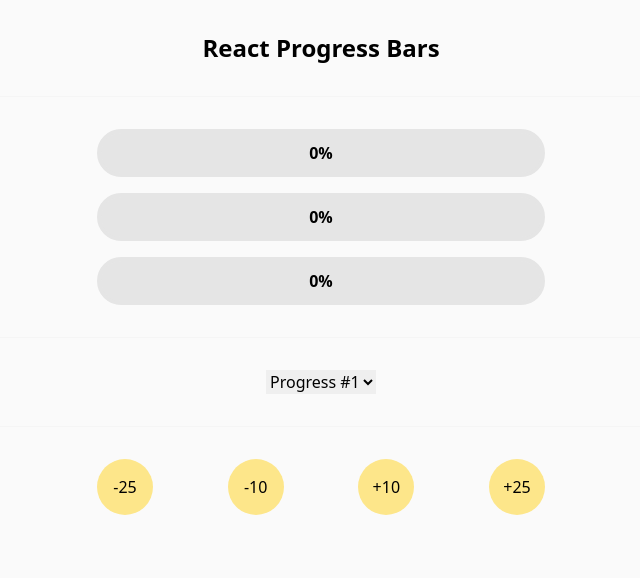
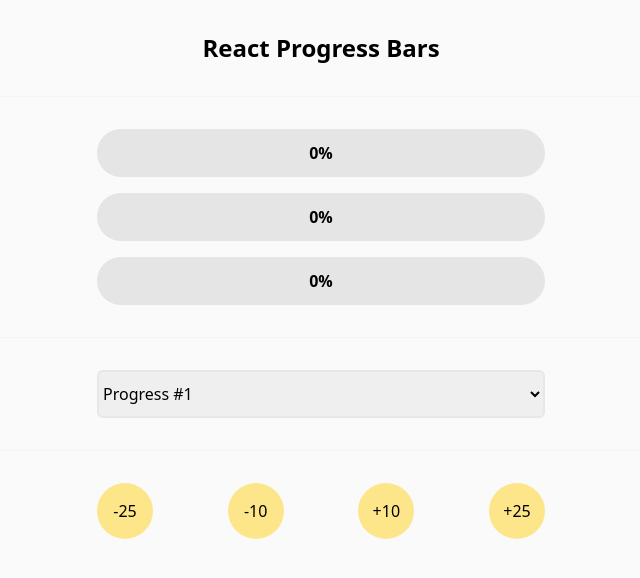
Before and after one commit to YaseenAlGailani/optus-progressbar, a Next.js app: page / in a window 1280 px wide. Shown: the top 578 px of the page, without its empty margins (319-959 px from the left). Built offline with nearby package versions, Linux system fonts and the light colour scheme.

Commit message:
refactor: extract Select

```diff
--- /dev/null
+++ b/components/Select.tsx
@@ -0,0 +1,27 @@
+import { ChangeEventHandler } from "react";
+
+export default function Select({
+  activeBar,
+  changeHandler,
+}: {
+  activeBar: number;
+  changeHandler: ChangeEventHandler;
+}) {
+  return (
+    <>
+      <label className="sr-only" htmlFor="barSelect">
+        Pick a progress bar
+      </label>
+      <select
+        className="w-full h-12 border-2 rounded-md"
+        id="barSelect"
+        value={activeBar}
+        onChange={changeHandler}
+      >
+        <option value={0}>Progress #1</option>
+        <option value={1}>Progress #2</option>
+        <option value={2}>Progress #3</option>
+      </select>
+    </>
+  );
+}
--- a/pages/index.tsx
+++ b/pages/index.tsx
@@ -1,6 +1,7 @@
 import React, { ChangeEvent, useState } from "react";
 import Head from "next/head";
 import Progressbar from "../components/Progressbar";
+import Select from "../components/Select";
 
 export default function Home() {
   const [activeBar, setActiveBar] = useState(0);
@@ -40,15 +41,8 @@ export default function Home() {
           <Progressbar min={0} max={100} value={progress2} />
         </div>
         <hr className="border-neutral-100 dark:border-slate-700 mb-8" />
-        <div className="mx-auto max-w-md mb-8 grid justify-center">
-          <label className="sr-only" htmlFor="barSelect">
-            Pick a progress bar
-          </label>
-          <select id="barSelect" value={activeBar} onChange={handleBarChange}>
-            <option value={0}>Progress #1</option>
-            <option value={1}>Progress #2</option>
-            <option value={2}>Progress #3</option>
-          </select>
+        <div className="mx-auto max-w-md mb-8">
+          <Select activeBar={activeBar} changeHandler={handleBarChange} />
         </div>
         <hr className="border-neutral-100 dark:border-slate-700 mb-8" />
         <div className="mx-auto max-w-md flex justify-between">
```
